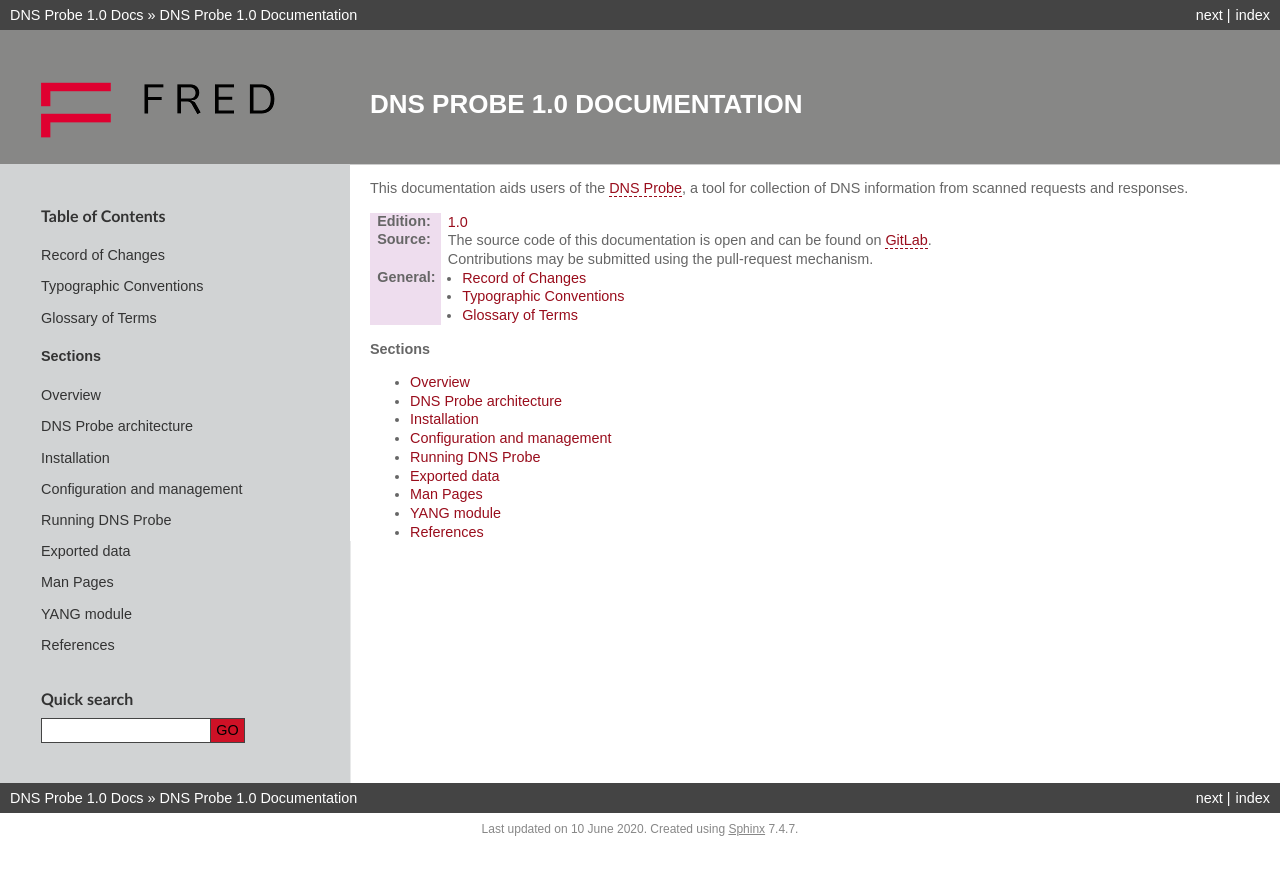
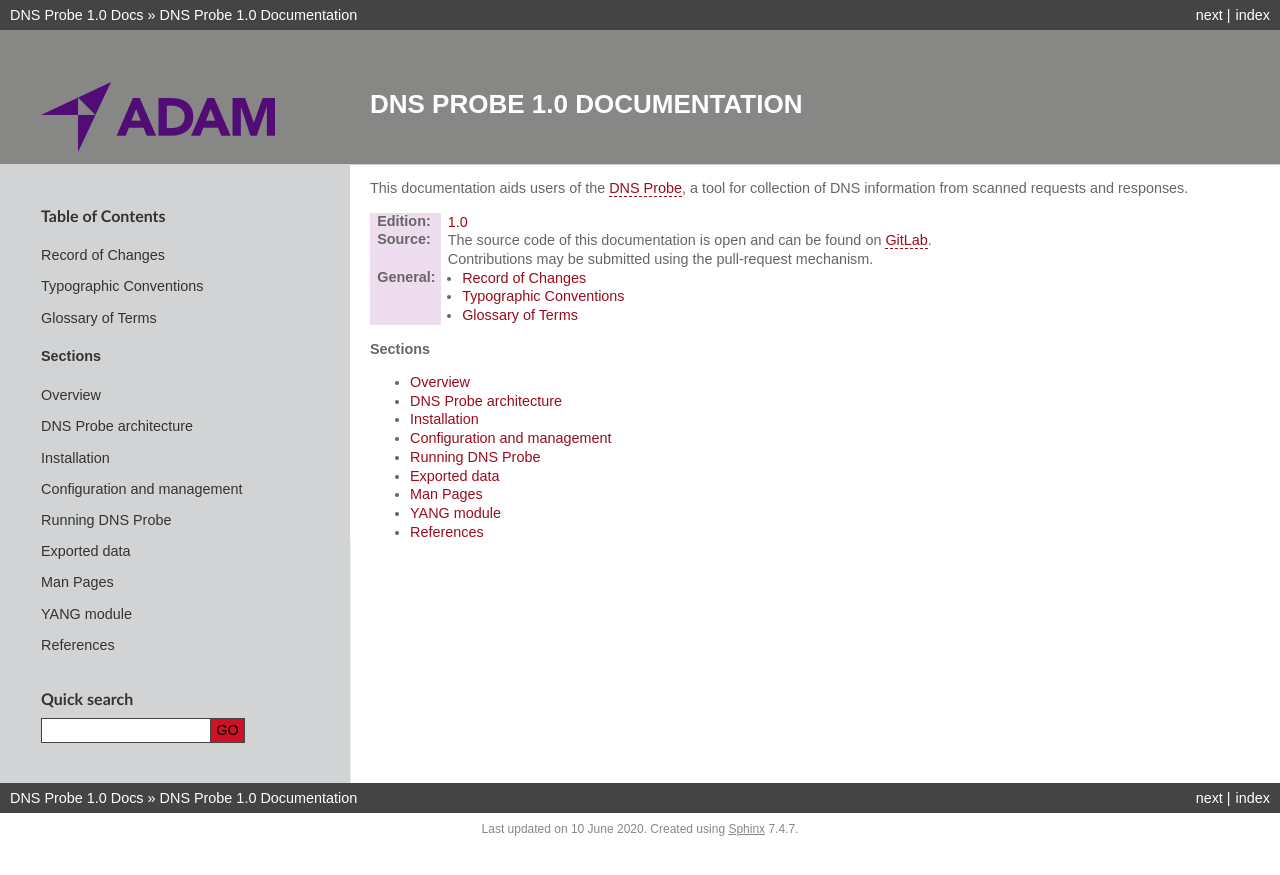
Before and after one commit to CZ-NIC/dns-probe, a Sphinx documentation site: the page built from doc/index.rst, in a window 1280 px wide. Shown: the top 875 px of the page. Built offline with Sphinx 7.4.7, drawn with Linux system fonts in a browser that asks for light colours.

Commit message:
Add ADAM logo and icon

```diff
--- a/doc/conf.py
+++ b/doc/conf.py
@@ -156,12 +156,12 @@ html_short_title = 'DNS Probe '+version+' Docs'
 
 # The name of an image file (relative to this directory) to place at the top
 # of the sidebar.
-html_logo = "dnsprobe_theme/static/fred-logo.png"
+html_logo = "dnsprobe_theme/static/adam-logo.png"
 
 # The name of an image file (relative to this directory) to use as a favicon of
 # the docs.  This file should be a Windows icon file (.ico) being 16x16 or 32x32
 # pixels large.
-html_favicon = "dnsprobe_theme/static/favicon.ico"
+html_favicon = "dnsprobe_theme/static/adam-icon.svg"
 
 # Add any paths that contain custom static files (such as style sheets) here,
 # relative to this directory. They are copied after the builtin static files,
```
Also changed, not shown: doc/dnsprobe_theme/static/adam-icon.svg (added), doc/dnsprobe_theme/static/adam-logo.png (added).
